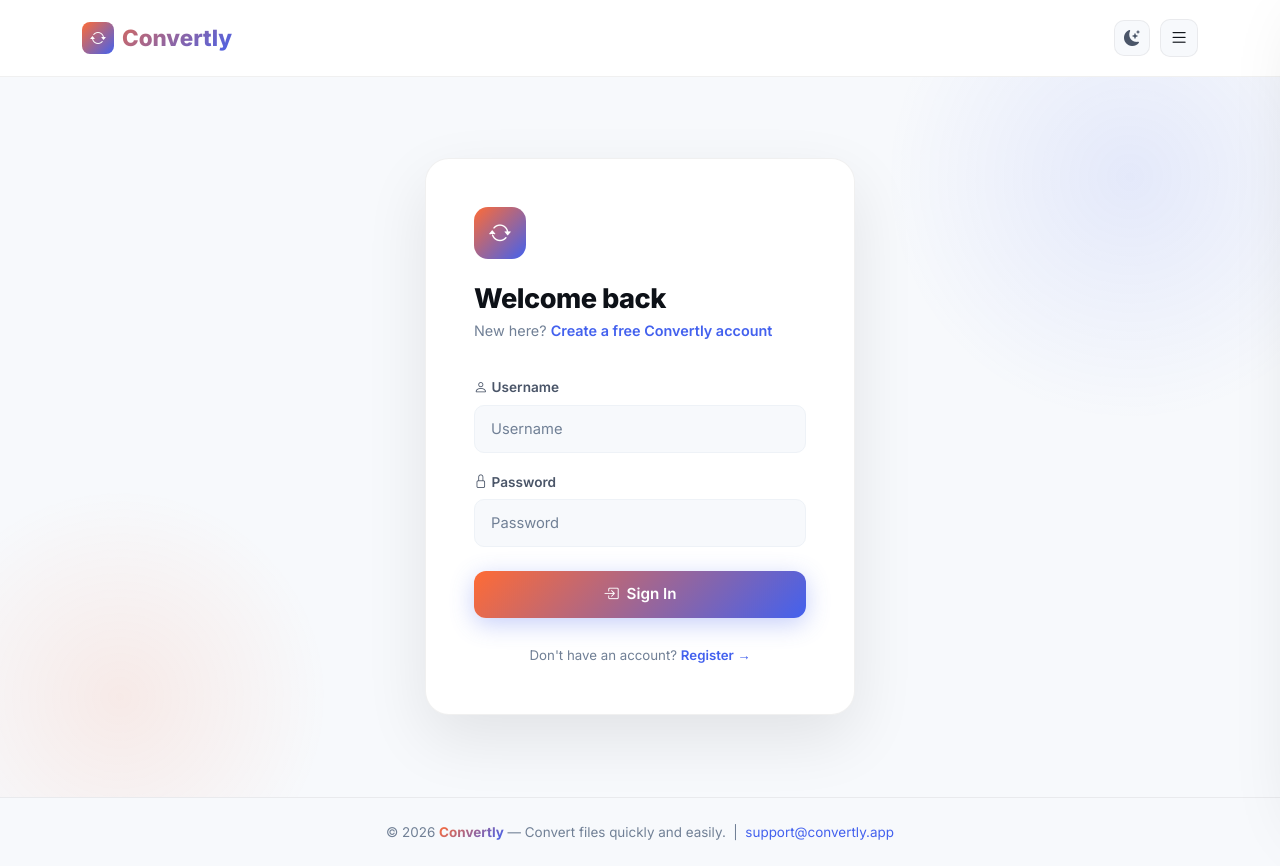
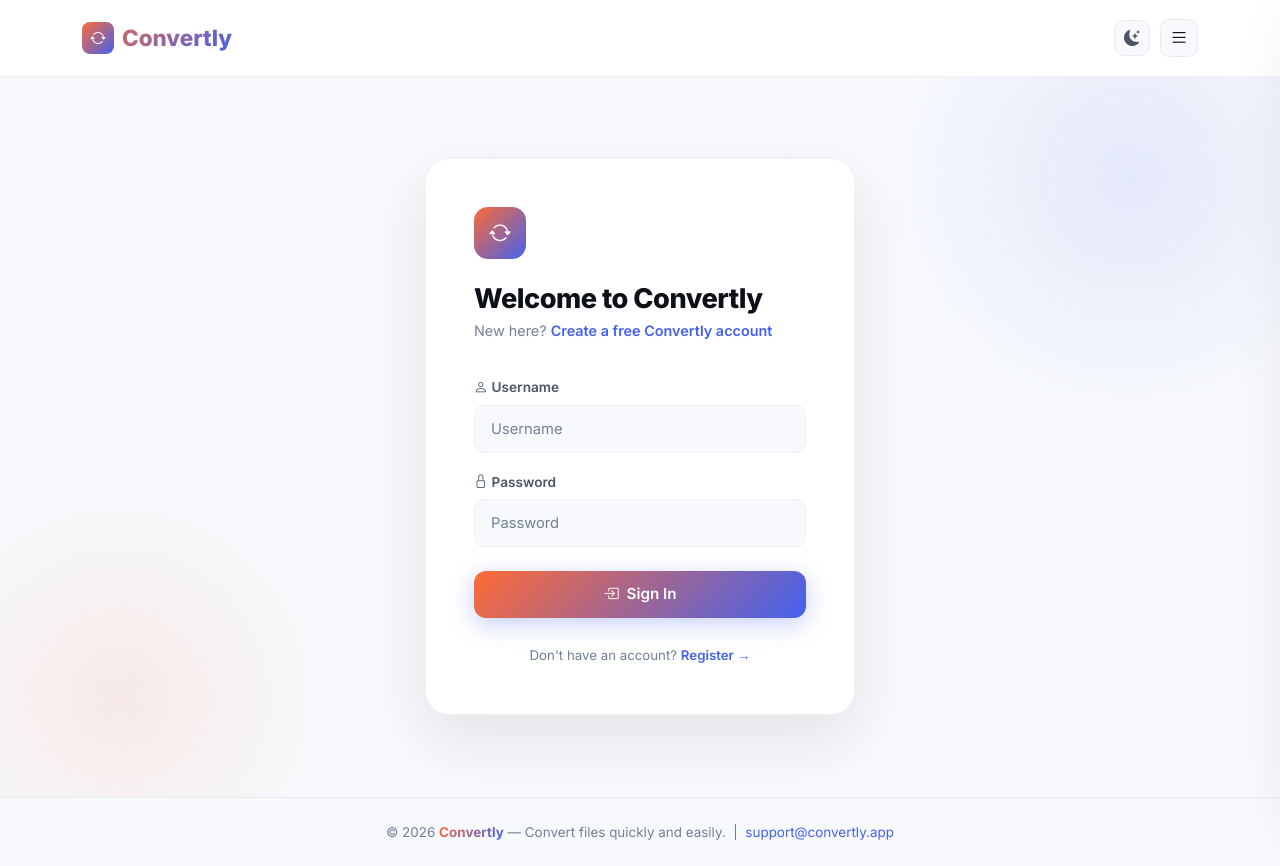
Before and after one commit to Kebinnnnn1/TestProject, a Django app: page /login/ in a window 1280 px wide. Run offline with Django 5.2, Linux system fonts and the light colour scheme.

Commit message:
tweak: update login page heading to 'Welcome to Convertly'

```diff
--- a/accounts/templates/accounts/login.html
+++ b/accounts/templates/accounts/login.html
@@ -95,7 +95,7 @@
         <div class="login-logo"><i class="bi bi-arrow-repeat"></i></div>
         <h1
             style="font-size: 1.7rem; font-weight: 800; letter-spacing: -0.5px; color: var(--text-dark); margin-bottom: 0.3rem;">
-            Welcome back</h1>
+            Welcome to Convertly</h1>
         <p style="color: var(--text-light); font-size: 0.9rem; margin-bottom: 2rem;">
             New here? <a href="{% url 'register' %}"
                 style="color: var(--blue); font-weight: 600; text-decoration: none;">Create a free Convertly account</a>
```
